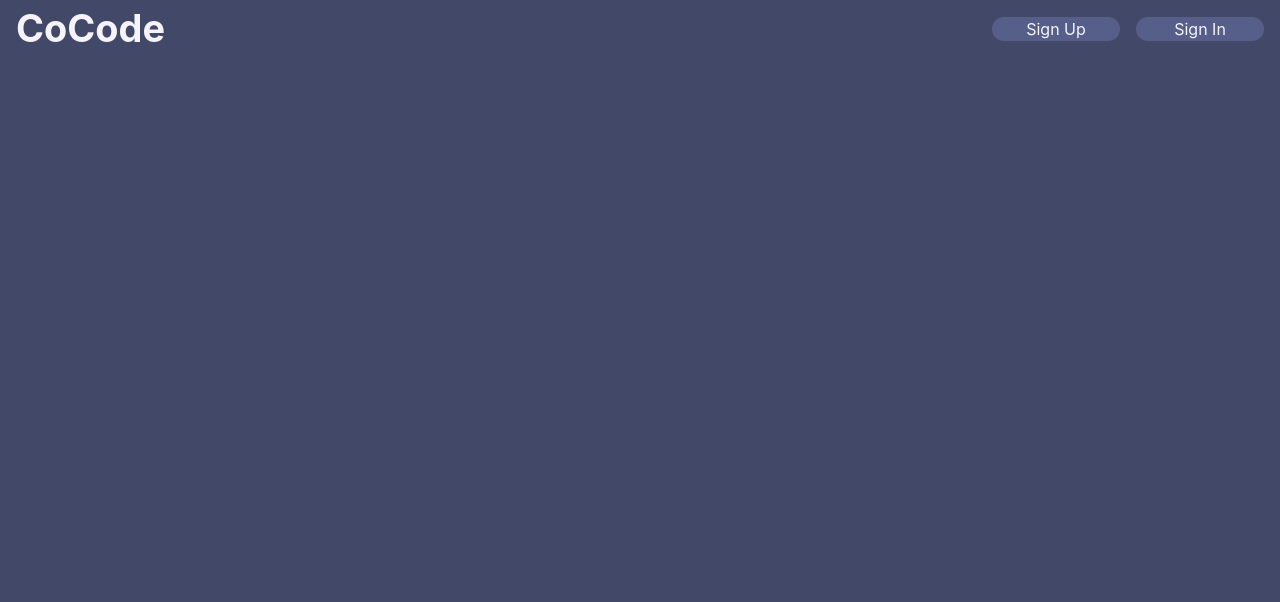
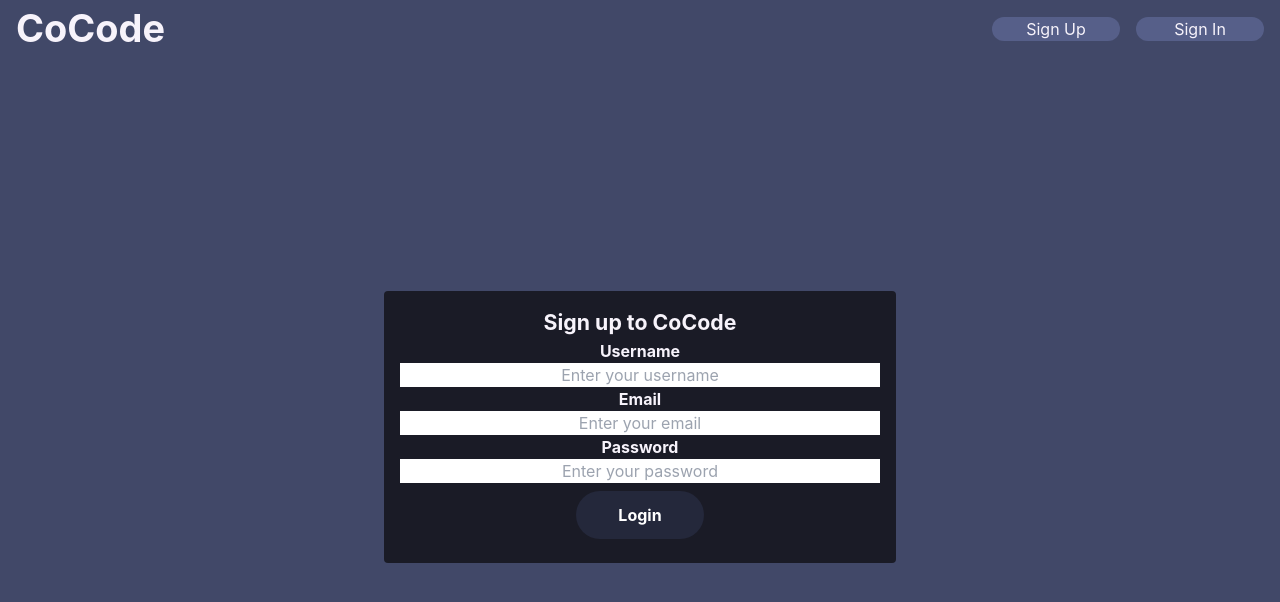
Before and after one commit to n-eon10/CoCode, a React (Create React App) app in the folder client/: page /signup in a window 1280 px wide. Shown: the top 602 px of the page. Built offline with nearby package versions, Linux system fonts and the light colour scheme.

Commit message:
added sign up

```diff
--- /dev/null
+++ b/client/src/hooks/useCreateUser.jsx
@@ -0,0 +1,30 @@
+import { useNavigate } from "react-router-dom";
+
+export const useCreateUser = () => {
+  const navigate = useNavigate();
+
+  const createUser = async (username, email, password) => {
+    const response = await fetch("http://localhost:8080/api/users/createuser", {
+      method: "POST",
+      body: JSON.stringify({
+        "username": `${username}`,
+        "email": `${email}`,
+        "password": `${password}`
+      }),
+      headers: {
+        "Content-Type": "application/json"
+      }
+
+    });
+
+    const json = await response.json();
+
+    if (response.ok) {
+      navigate("/signin");
+    }
+
+    return json;
+  }
+
+  return createUser;
+}
--- a/client/src/pages/signup.jsx
+++ b/client/src/pages/signup.jsx
@@ -1,10 +1,59 @@
-import React from "react";
+import React, { useState } from "react";
+import { useCreateUser } from "../hooks/useCreateUser";
 
 const SignUp = () => {
+  const createUser = useCreateUser();
+  const [username, setUsername] = useState("");
+  const [email, setEmail] = useState("");
+  const [password, setPassword] = useState("");
+
+  const handleSubmit = async (e) => {
+    e.preventDefault();
+
+    await createUser(username, email, password);
+  }
 
   return (
-    <div>
+    <div className='flex h-[calc(100vh-38px)] md:h-[calc(100vh-44px)] lg:h-[calc(100vh-61px)] justify-center w-full bg-background '>
+      <form className=" self-center items-center text-center w-full max-w-lg p-4 rounded m-5 bg-primary " onSubmit={handleSubmit}>
+        <h1 className="text-customtxt text-xl font-bold">Sign up to CoCode</h1>
 
+        <div className="flex flex-col">
+          <label className="text-customtxt text-md font-bold w-full">Username</label>
+          <input
+            onChange={(e) => setUsername(e.target.value)}
+            id = 'username'
+            type ='text'
+            className = "input flex justify-center items-center text-center text-black "
+            placeholder='Enter your username'
+          />
+        </div>
+
+        <div className="flex flex-col">
+          <label className="text-customtxt text-md font-bold w-full">Email</label>
+          <input
+            onChange={(e) => setEmail(e.target.value)}
+            id = 'email'
+            type ='text'
+            className = "input flex justify-center items-center text-center text-black "
+            placeholder='Enter your email'
+          />
+        </div>
+
+        <div className="flex flex-col">
+          <label className="text-customtxt text-md font-bold">Password</label>
+          <input
+            onChange={(e) => setPassword(e.target.value)}
+            id = 'password'
+            type ='password'
+            className="input flex justify-center items-center text-center text-black"
+            placeholder='Enter your password'
+          />
+        </div>
+        <button id = 'BtnConfirm' className = ' font-bold rounded-full bg-secondary hover:bg-accent text-white w-32 h-12 my-2'>
+          Login
+        </button>
+      </form>
     </div>
   );
 };
```
